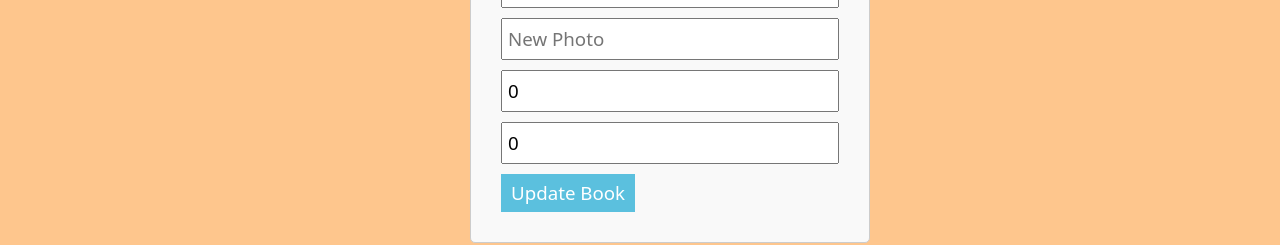
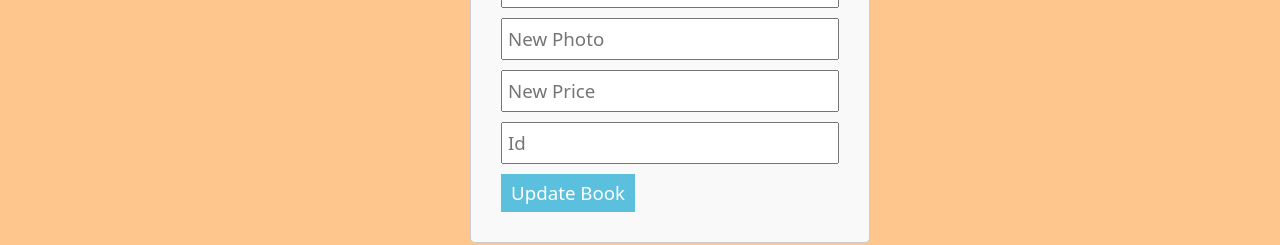
Before and after one commit to Fantasma542/angularRetos, an Angular app: page /updateBooks in a window 1280 px wide. Shown: the part 353-598 px from the top of the page. Built offline with nearby package versions, Linux system fonts and the light colour scheme.

Commit message:
RetosCompletados

```diff
--- a/src/app/pages/add-books/add-books.component.ts
+++ b/src/app/pages/add-books/add-books.component.ts
@@ -18,7 +18,7 @@ export class AddBooksComponent {
 
   }
 
-  newBook: Book = new Book('', 0, '', '', '', 0);
+  newBook: Book = new Book('', null, '', '', '', null);
 
   addBook() {
 
--- a/src/app/pages/update-books/update-books.component.ts
+++ b/src/app/pages/update-books/update-books.component.ts
@@ -13,7 +13,7 @@ export class UpdateBooksComponent implements OnInit{
   showEditSuccessAlert: boolean = false;
   showEditErrorAlert: boolean = false
   bookId: number;
-  book: Book = new Book('', 0, '', '', '', 0);
+  book: Book = new Book('', null, '', '', '', null);
   constructor(private booksService: BooksService, private toastr: ToastrService) {
   }
   ngOnInit() {
```
